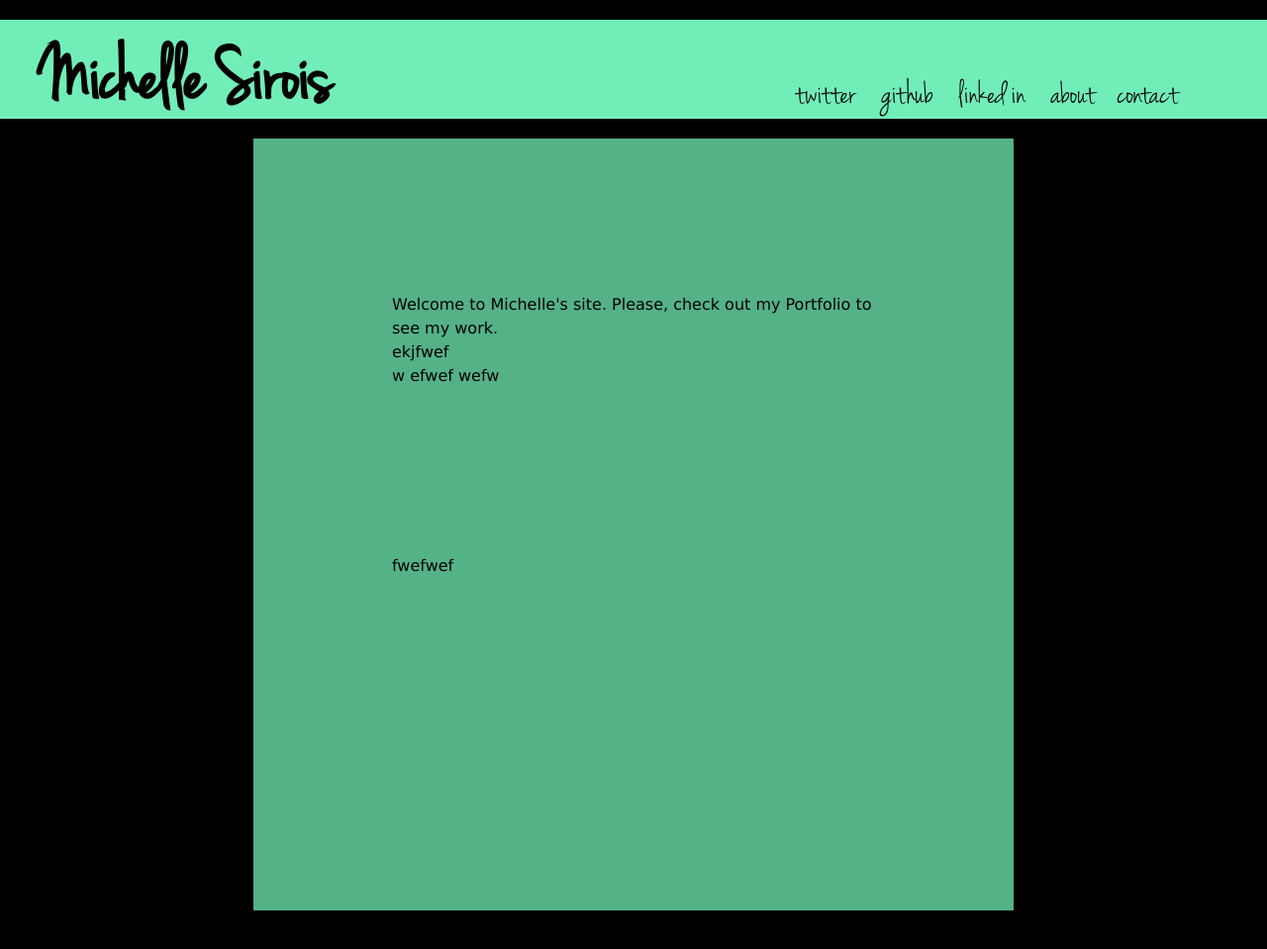
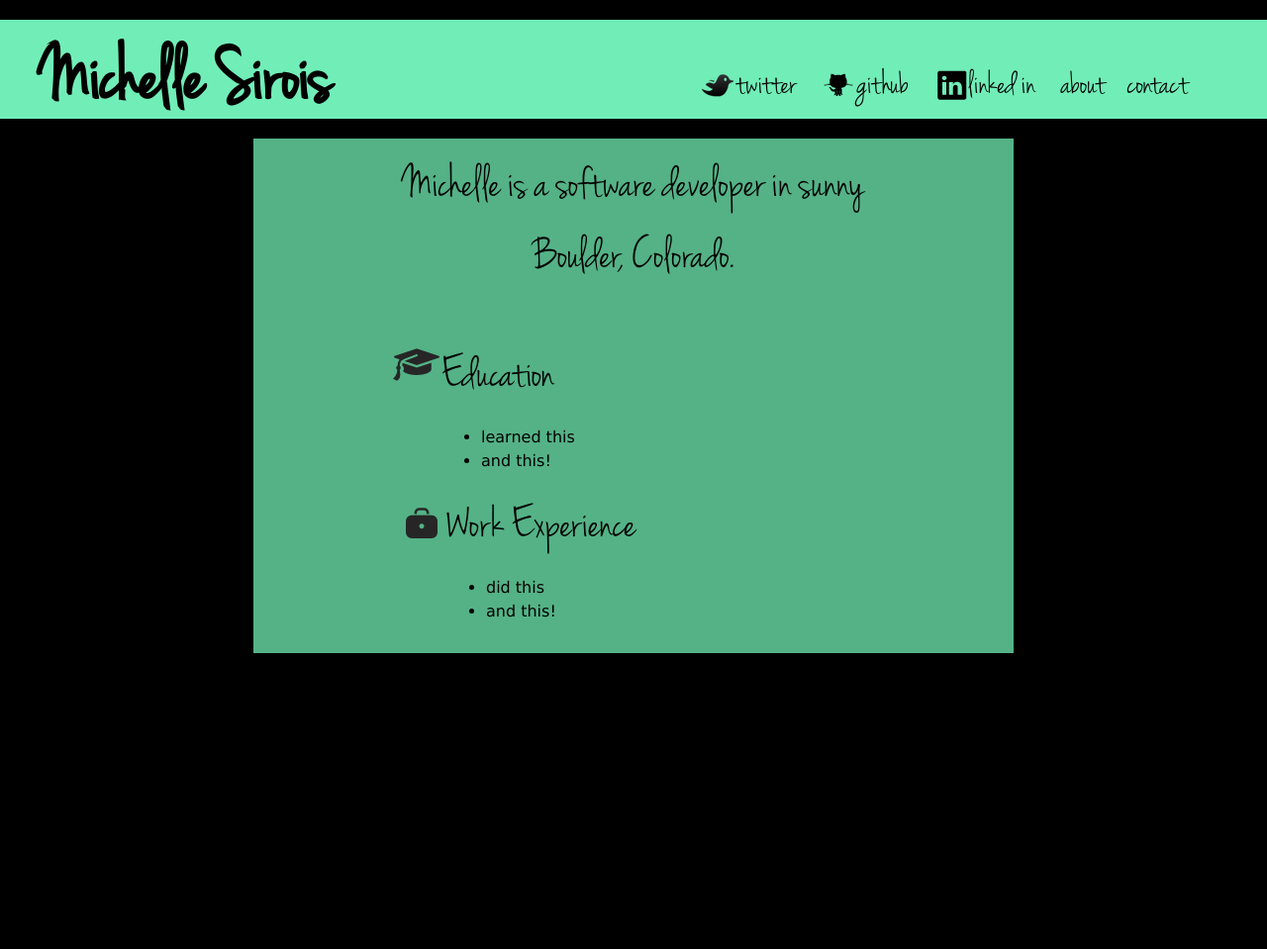
Before and after one commit to michellecsirois/michellecsirois.github.io, a Jekyll site: the page built from index.html, in a window 1280 px wide and 1400 px high. Shown: the top 959 px of the window at 99% size. Built offline with Jekyll 4.4.1, drawn with Linux system fonts in a browser that asks for light colours; Markdown is read by kramdown in place of the engine named in the settings; the list of posts is cut into pages by our own code.

Commit message:
new features on homepage

```diff
--- a/_layouts/default.html
+++ b/_layouts/default.html
@@ -15,15 +15,15 @@
         <nav role="navigation">
             <ul>
                 <li>
-                    <i class="twitter-icon"></i>
+                    <i class="icon-twitter"></i>
                     <a href="http://www.twitter.com/michsirois">twitter</a>
                 </li>
                 <li>
-                    <i class="github-icon"></i>
+                    <i class="icon-github"></i>
                     <a href="http://www.github.com/michellecsirois">github</a>
                 </li>
                 <li>
-                    <i class="linkedin-icon"></i>
+                    <i class="icon-linkedin"></i>
                     <a href="http://www.github.com/michellecsirois">linked in</a>
                 </li>
                 <li><a href="/about">about</a></li>
--- a/css/style.css
+++ b/css/style.css
@@ -34,6 +34,28 @@ header {
     z-index: 100;
 }
 
+.icon-twitter {
+    background-image: url("/assets/images/icon-twitter.png");
+    background-repeat: no-repeat;
+    background-position: center center;
+    padding-left: 30px;
+    padding-right: 5px;}
+
+.icon-github {
+    background-image: url('/assets/images/icon-github.png');
+    background-repeat: no-repeat;
+    background-position: center center;
+    padding-left: 30px;
+    padding-right: 5px;}
+
+.icon-linkedin {
+    background-image: url('/assets/images/icon-linkedin.png');
+    background-repeat: no-repeat;
+    background-position: center center;
+    padding-left: 30px;
+    padding-right: 5px;
+}
+
 h1 {
     font-size: 80px;
     float: left;
@@ -47,7 +69,7 @@ nav ul {
     float: right;
     padding-right: 40px;
     text-align: right;
-    margin: 50px;
+    margin: 40px;
 }
 
 nav ul li {
@@ -69,7 +91,52 @@ nav li {
     opacity: 0.75;
     height: 500px;
     padding: 140px;
+    padding-top: 20px;
+    padding-bottom: 10px;
+    padding-top: 10px;
     display: block;
+}
+
+
+.icon-mortarboard {
+    background-image: url('/assets/images/icon-mortarboard.png');
+    /*padding-left: px;*/
+    background-repeat: no-repeat;
+    background-position: bottom center;
+    width: 50px;
+    height: 50px;
+    display: inline;
+    position: absolute;
+    rotation-point:50% 50%;
+    rotation: 90deg;
+}
+
+.icon-briefcase {
+    background-image: url('/assets/images/icon-briefcase.png');
+    /*padding-left: px;*/
+    background-repeat: no-repeat;
+    background-position: bottom center;
+    width: 50px;
+    height: 50px;
+    display: inline;
+    position: absolute;
+    rotation-point:50% 50%;
+    rotation: 90deg;
+}
+
+#education {
+    position: relative;
+}
+
+#work-experience {
+    position: relative;
+    margin-top: 10px;
+    margin-left: 5px;
+}
+
+.list-item {
+    padding-left: 50px;
+    margin: 0;
 }
 
 footer {
--- a/index.html
+++ b/index.html
@@ -5,66 +5,31 @@ layout: default
     <!--<img src="/img/banner.jpg" />-->
 <!--</section>-->
 
-<section class="content" xmlns="http://www.w3.org/1999/html" xmlns="http://www.w3.org/1999/html">
-    <p>
-        Welcome to Michelle's site. Please, check out my <a href="/portfolio/">Portfolio</a> to see my work.
+<section class="content" xmlns="http://www.w3.org/1999/html" xmlns="http://www.w3.org/1999/html"
+         xmlns="http://www.w3.org/1999/html" xmlns="http://www.w3.org/1999/html">
+    <div align="center">
+        <font face="jenna-sue" size="50">M</font><font face="jenna-sue" size="12">ichelle is a software developer in sunny
+        Boulder, Colorado.</font>
+    </div>
+    <br>
+    </br>
+    <div id="education">
+        <i class="icon-mortarboard"></i>
+        <div class="list-item"><font face="jenna-sue" size="50">E</font><font face ="jenna-sue" size="12">ducation</font>
+            <ul class="js-info-click">
+                <li>learned this</li>
+                <li>and this!</li>
+            </ul>        </div>
+    </div>
 
-        <br>
-        ekjfwef
-        </br>
+    <div id="work-experience">
+        <i class="icon-briefcase"></i>
+        <div class="list-item"><font face="jenna-sue" size="50">W</font><font face ="jenna-sue" size="12">ork Experience</font>
+            <ul class="js-info-click">
+                <li>did this</li>
+                <li>and this!</li>
+            </ul>
+        </div>
+    </div>
 
-        w
-        efwef
-
-        wefw
-
-        <br>
-        </br>
-
-        <br>
-        </br>
-
-        <br>
-        </br>
-
-        <br>
-        </br>
-
-        fwefwef
-
-
-        <br>
-        </br>
-
-
-        <br>
-        </br>
-
-        <br>
-        </br> <br>
-        </br> <br>
-        </br> <br>
-        </br> <br>
-        </br> <br>
-        </br> <br>
-        </br> <br>
-        </br> <br>
-        </br> <br>
-        </br> <br>
-        </br> <br>
-        </br> <br>
-        </br> <br>
-        </br> <br>
-        </br> <br>
-        </br> <br>
-        </br> <br>
-        </br> <br>
-        </br> <br>
-        </br> <br>
-        </br> <br>
-        </br> <br>
-        </br> <br>
-        </br>
-        wefwef
-    </p>
 </section>
```
Also changed, not shown: assets/images/icon-briefcase.png (added), assets/images/icon-mortarboard.png (added), 2 other files.
